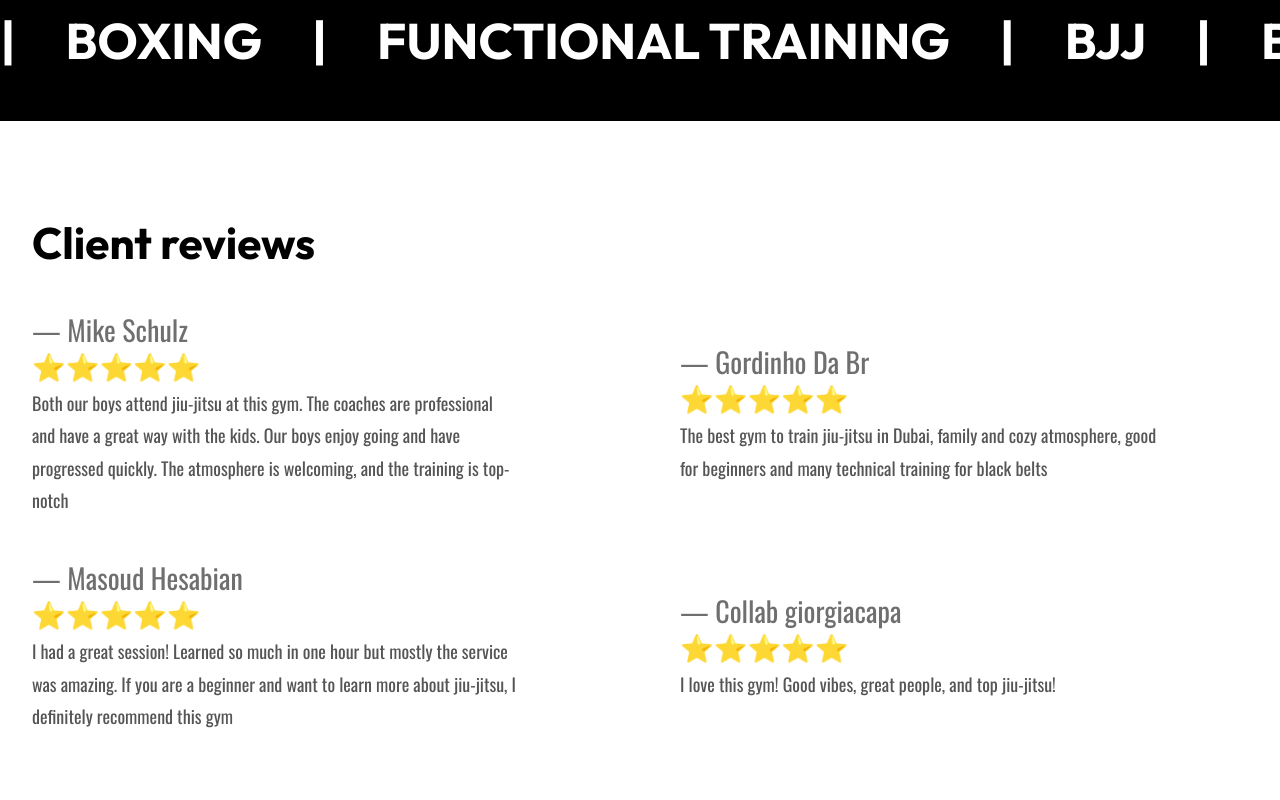
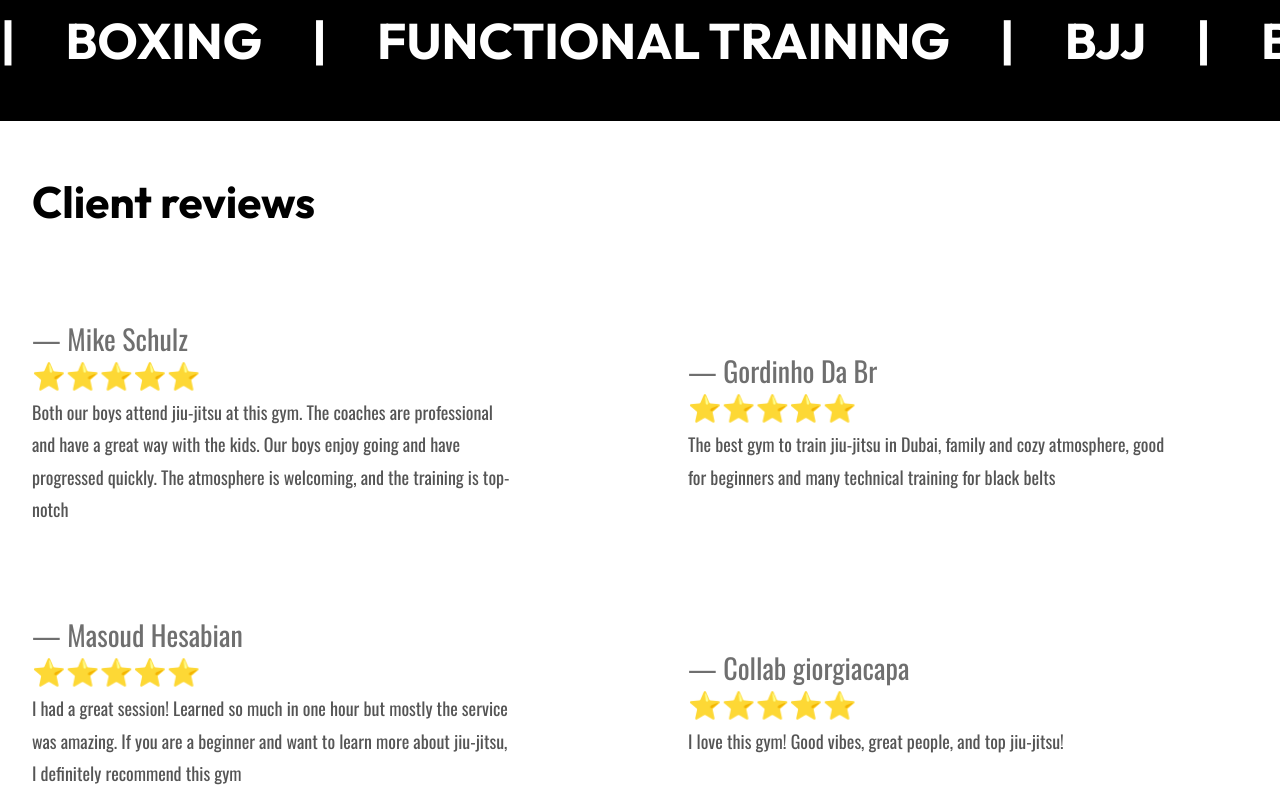
Before and after one commit to mghally999/team-zone-next, a Next.js app: page / in a window 1280 px wide. Shown: the part 5740-6540 px from the top of the page. Built offline with nearby package versions, Linux system fonts and the light colour scheme.

Commit message:
adjusting some global settings like margins and paddings

```diff
--- a/app/styles/ClientsReviews/ClientsReviews.module.css
+++ b/app/styles/ClientsReviews/ClientsReviews.module.css
@@ -6,7 +6,7 @@
 }
 
 .reviewsContainer {
-  padding: 9.6rem 3.2rem;
+  padding: 5.5rem 3.2rem;
   background-color: #fff;
 }
 
--- a/app/styles/ClientsReviews/ReviewsContainer.module.css
+++ b/app/styles/ClientsReviews/ReviewsContainer.module.css
@@ -1,8 +1,7 @@
 .reviews {
   display: grid;
   grid-template-columns: 1fr 1fr;
-  row-gap: 4.8rem;
-  column-gap: 8rem;
+  gap: 9.6rem;
   align-items: center;
   justify-content: center;
 }
--- a/app/styles/ClientsReviews/ReviewsText.module.css
+++ b/app/styles/ClientsReviews/ReviewsText.module.css
@@ -3,7 +3,7 @@
   font-weight: 700;
   font-size: 4.4rem;
   line-height: 1.2;
-  margin-bottom: 4.6rem;
+  margin-bottom: 9.6rem;
 }
 
 @media (max-width: 75em) {
```
